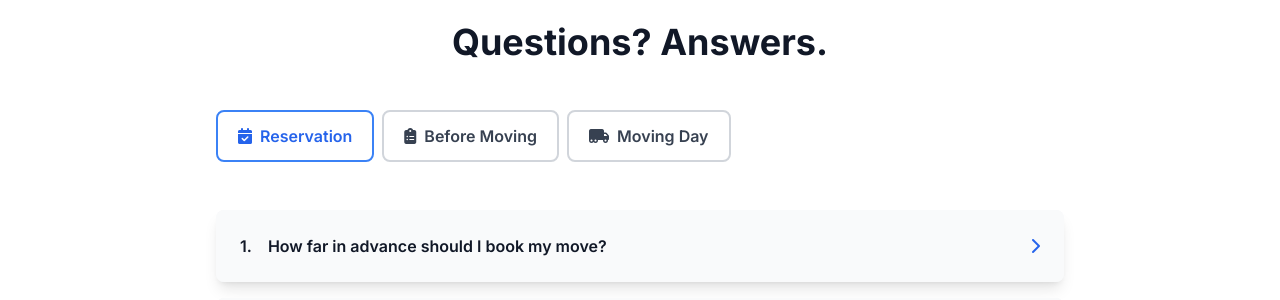
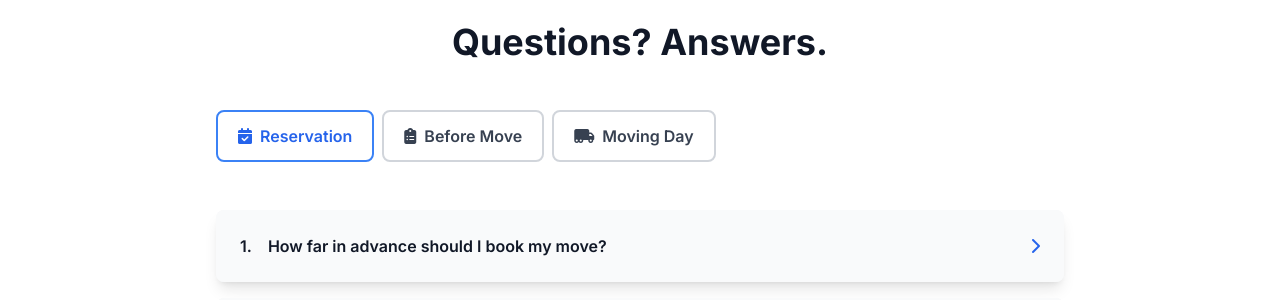
Before and after one commit to andreacarpini/fair_2, a Jekyll site: the page built from index.html, in a window 1280 px wide and 900 px high, scrolled down 3195 px. Shown: the part 134-434 px from the top of the window. Built offline with Jekyll 4.4.1, drawn with Linux system fonts in a browser that asks for light colours; nearby versions of some CDN libraries; the list of posts is cut into pages by our own code.

Commit message:
update v7

```diff
--- a/index.html
+++ b/index.html
@@ -353,7 +353,7 @@ description: "Licensed and insured moving company in Chicago. Local and long-dis
                     <i class="fas fa-calendar-check mr-2"></i>Reservation
                 </button>
                 <button class="faq-tab px-5 py-3 font-semibold text-gray-700 hover:text-blue-600 transition-colors whitespace-nowrap border-2 border-gray-300 hover:border-blue-500 rounded-lg bg-white touch-safe" data-tab="before-moving">
-                    <i class="fas fa-clipboard-list mr-2"></i>Before Moving
+                    <i class="fas fa-clipboard-list mr-2"></i>Before Move
                 </button>
                 <button class="faq-tab px-5 py-3 font-semibold text-gray-700 hover:text-blue-600 transition-colors whitespace-nowrap border-2 border-gray-300 hover:border-blue-500 rounded-lg bg-white touch-safe" data-tab="moving-day">
                     <i class="fas fa-truck-moving mr-2"></i>Moving Day
```
Also changed, not shown: 2 other files.
